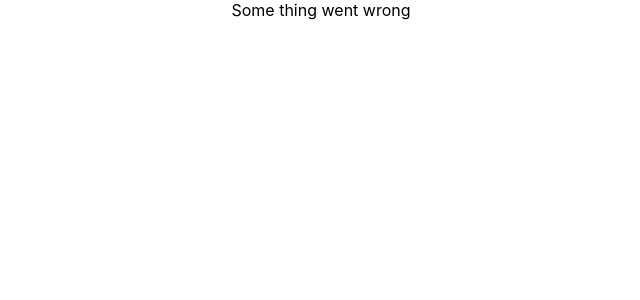
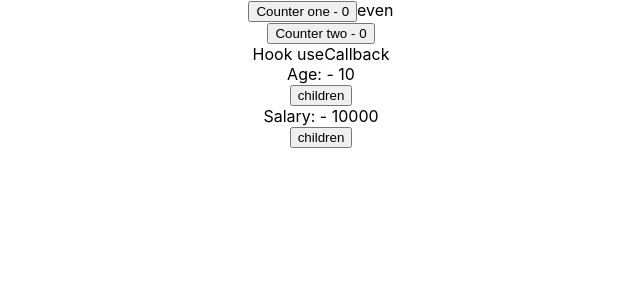
Before and after one commit to NhyNhyNguyen/react_tutorial, a React (Create React App) app: page / in a window 1280 px wide. Shown: the top 300 px of the page, without its empty margins (319-959 px from the left). Built offline with nearby package versions, Linux system fonts and the light colour scheme; no server answers.

Commit message:
[react] hook for memo and callback

```diff
--- a/src/App.js
+++ b/src/App.js
@@ -1,15 +1,17 @@
 import './App.css';
 import React from 'react';
-import ComponentC from './hook_components/ComponentC';
-import DataFetchingTwo from './hook_components/DataFetchingTwo';
+import ParentComponent from './hook_components/callback/ParentComponent';
+import Counter from './hook_components/memo/Counter';
 
 export const UserContext = React.createContext();
 export const ChannelContext = React.createContext();
 
 function App() {
+
   return (
     <div className="App">
-      <DataFetchingTwo></DataFetchingTwo>
+      <Counter></Counter>
+      <ParentComponent></ParentComponent>
     </div>
   );
 }
--- /dev/null
+++ b/src/hook_components/callback/Button.js
@@ -0,0 +1,14 @@
+import React from 'react'
+
+function Button({ handleClick, children }) {
+    console.log(`Rendering button ${children}`)
+    return (
+        <div>
+            <button onClick={handleClick}>
+                children
+            </button>
+        </div>
+    )
+}
+
+export default React.memo(Button)
--- /dev/null
+++ b/src/hook_components/callback/Count.js
@@ -0,0 +1,12 @@
+import React from 'react'
+
+function Count({ count, text }) {
+    console.log(`Rendering count ${count}`)
+    return (
+        <div>
+            {text} - {count}
+        </div>
+    )
+}
+
+export default React.memo(Count)
--- /dev/null
+++ b/src/hook_components/callback/ParentComponent.js
@@ -0,0 +1,30 @@
+import React, { useCallback, useState } from 'react'
+import Button from './Button'
+import Count from './Count'
+import Title from './Title'
+
+function ParentComponent() {
+    const [age, setAge] = useState(10)
+    const [salary, setSalary] = useState(10000)
+
+    const incrementAge = useCallback(() => {
+        setAge(age + 1)
+    }, [age])
+
+    const incrementSalary = useCallback(() => {
+        setSalary(salary + 5000)
+    }, [salary])
+    return (
+        <div>
+            <Title></Title>
+            <Count count={age} text="Age: "></Count>
+            <Button handleClick={incrementAge}>Increment Age</Button>
+
+            <Count count={salary} text="Salary: "></Count>
+            <Button handleClick={incrementSalary}>Increment Salary</Button>
+
+        </div>
+    )
+}
+
+export default ParentComponent
--- /dev/null
+++ b/src/hook_components/callback/Title.js
@@ -0,0 +1,12 @@
+import React from 'react'
+
+function Title() {
+    console.log(`Rendering title`)
+    return (
+        <div>
+            Hook useCallback
+        </div>
+    )
+}
+
+export default Title
--- /dev/null
+++ b/src/hook_components/memo/Counter.js
@@ -0,0 +1,35 @@
+import React, { useCallback, useMemo, useState } from 'react'
+
+function Counter() {
+    const [counterOne, setCounterOne] = useState(0)
+    const [counterTwo, setCounterTwo] = useState(0)
+
+    const incrementOne = () => {
+        setCounterOne(counterOne + 1)
+    }
+
+    const incrementTwo =
+        () => {
+            setCounterTwo(counterTwo + 1)
+        }
+
+    const isEven = useMemo(() => {
+        let i = 0;
+        while (i < 2000000000) i++
+        return counterOne%2 == 0
+    }, [counterOne])
+
+    return (
+
+        <div>
+            <div>
+                <button onClick={incrementOne}>Counter one - {counterOne}</button>
+                <span>{isEven ? "even" : "old"}</span>
+            </div>
+            <button onClick={incrementTwo}>Counter two - {counterTwo}</button>
+
+        </div>
+    )
+}
+
+export default Counter
```
Also changed, not shown: src/hook_components/reducer_context/ComponentA.js (renamed from src/hook_components/reduce_context/ComponentA.js), src/hook_components/reducer_context/ComponentB.js (renamed from src/hook_components/reduce_context/ComponentB.js), src/hook_components/reducer_context/ComponentC.js (renamed from src/hook_components/reduce_context/ComponentC.js), src/hook_components/reducer_context/ComponentD.js (renamed from src/hook_components/reduce_context/ComponentD.js), src/hook_components/reducer_context/ComponentE.js (renamed from src/hook_components/reduce_context/ComponentE.js), src/hook_components/reducer_context/ComponentF.js (renamed from src/hook_components/reduce_context/ComponentF.js).
